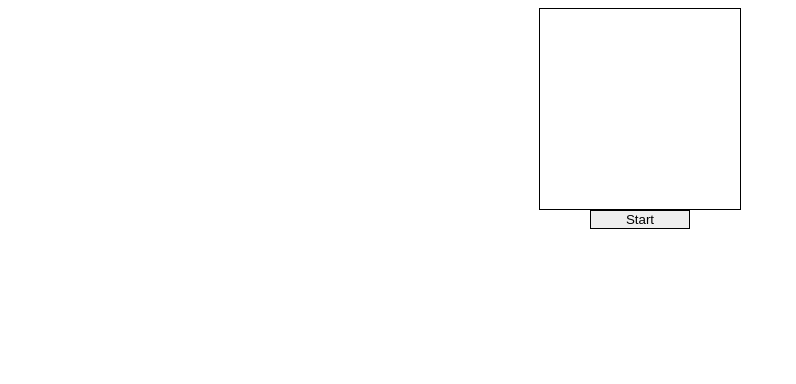
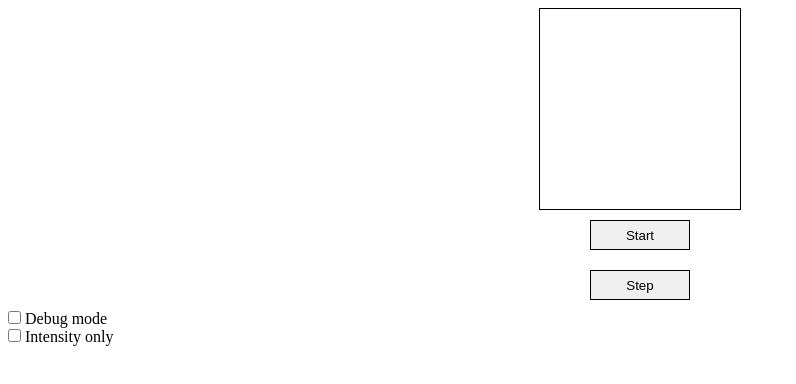
Before and after one commit to trentfridey/rust-waves, a website: page www/index.html in a window 1280 px wide. Shown: the whole page, without its empty margins (0-796 px from the left). Drawn offline with Linux system fonts and the light colour scheme.

Commit message:
add step button, mode checkboxes, and styles

```diff
--- a/www/index.html
+++ b/www/index.html
@@ -25,10 +25,16 @@
       border: 1px solid black;
     }
 
-    #start {
-      margin: auto;
+    button {
+      margin: 10px auto;
+      height: 30px;
+      cursor: pointer;
       border: 1px solid black;
       width: 100px;
+      display: inline-block;
+    }
+    input[type="checkbox"] {
+      margin: auto
     }
   </style>
 </head>
@@ -37,6 +43,13 @@
   <div class="container">
     <canvas id="canvas" width="200" height="200"></canvas>
     <button type="button" id="start">Start</button>
+    <button type="button" id="step">Step</button>
+    <label for="debug">
+      <input type="checkbox" id="debug"/> Debug mode
+    </label>
+    <label>
+      <input type="checkbox" id="view"/> Intensity only
+    </label>
   </div>
   <noscript>This page contains webassembly and javascript content, please enable javascript in your browser.</noscript>
   <script src="./bootstrap.js"></script>
```
